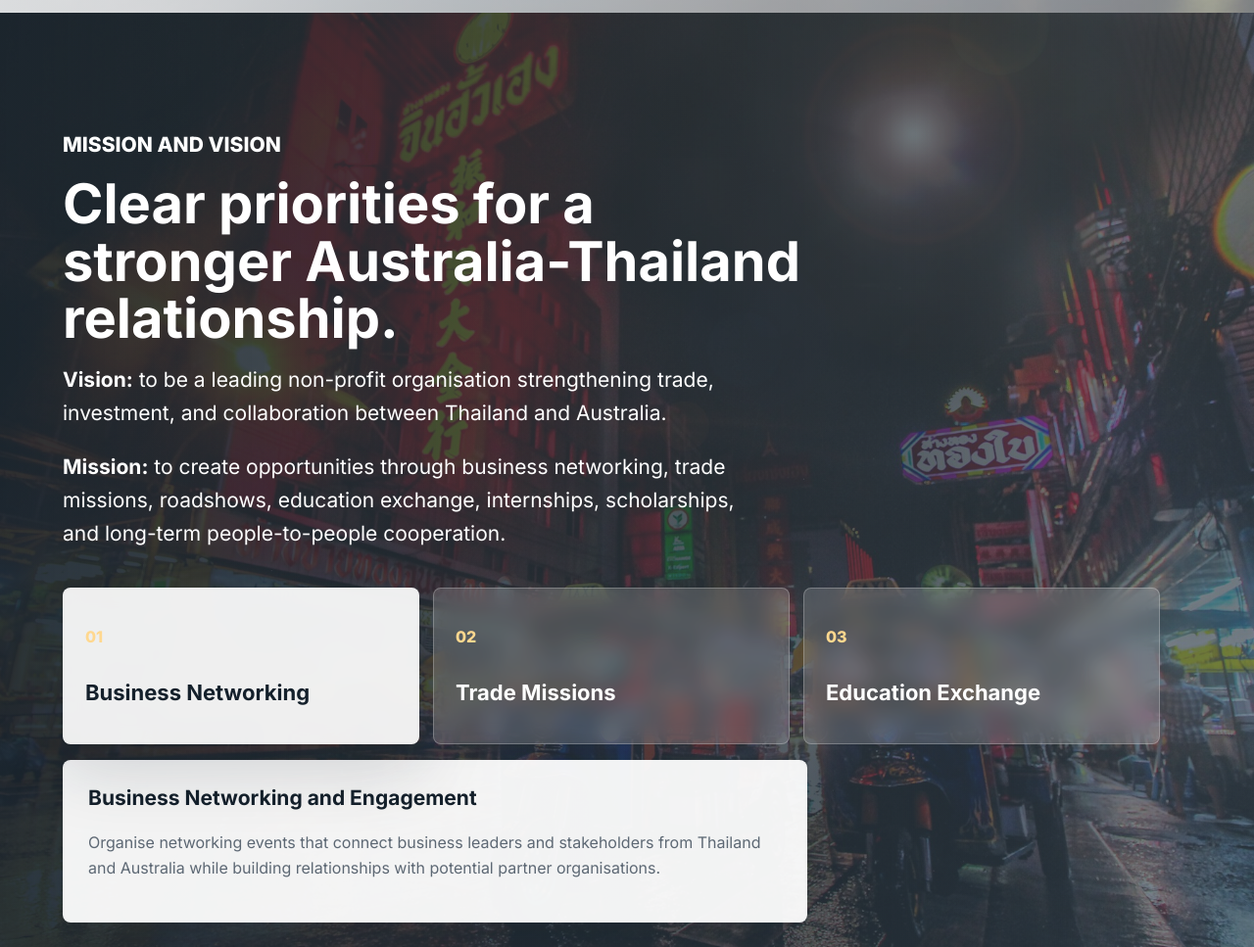
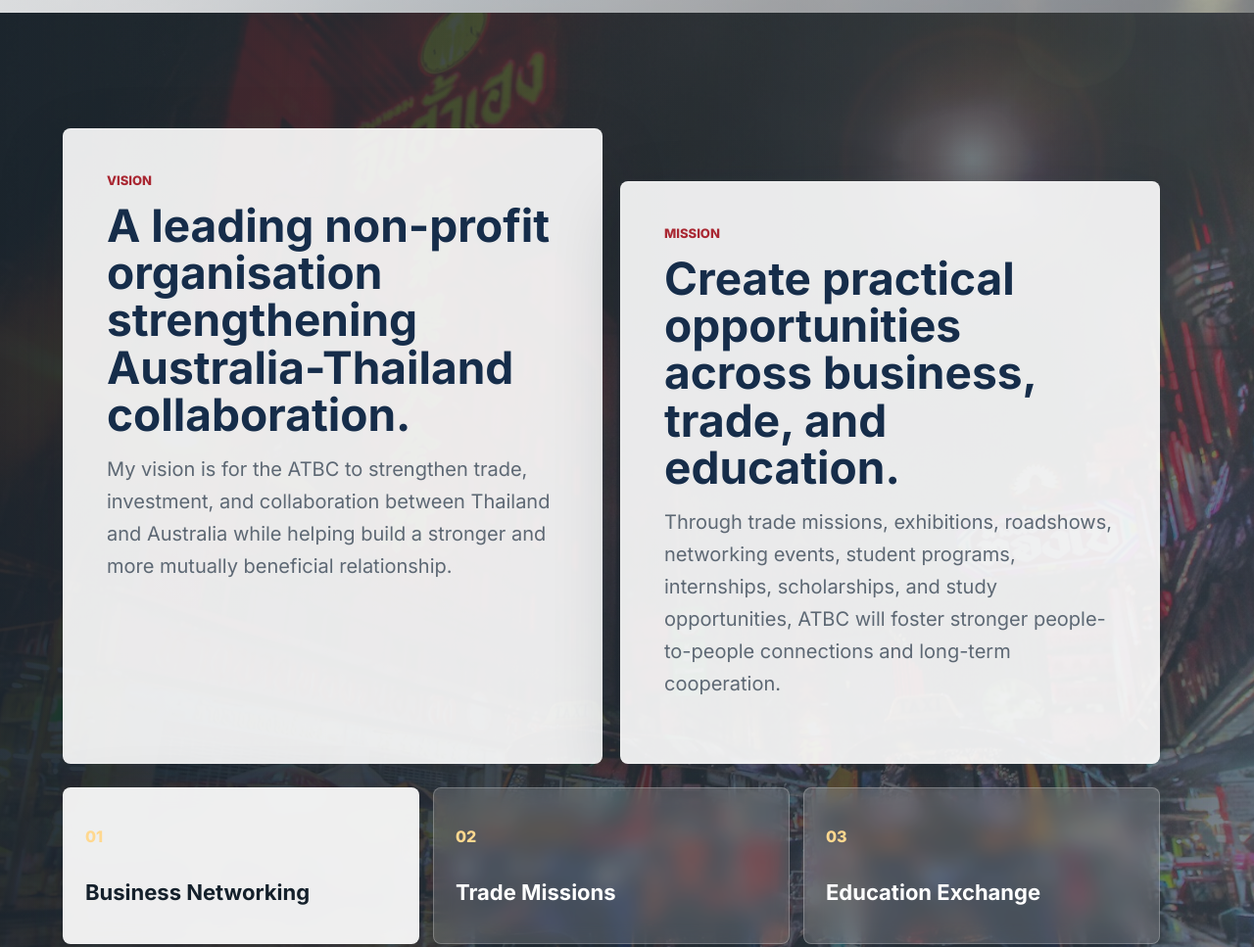
Before and after one commit to timila06/ATBC, a plain HTML site: page index.html in a window 1280 px wide. Shown: the part 9300-10267 px from the top of the page at 98% size. Drawn offline with Linux system fonts and the light colour scheme.

Commit message:
Layout mission and vision side by side

```diff
--- a/index.html
+++ b/index.html
@@ -261,11 +261,17 @@
 
       <section id="mission" class="page mission-page" data-bg="thailand">
         <div class="mission-shell">
-          <div class="section-head light">
-            <p class="eyebrow">Mission and vision</p>
-            <h2>Clear priorities for a stronger Australia-Thailand relationship.</h2>
-            <p><strong>Vision:</strong> to be a leading non-profit organisation strengthening trade, investment, and collaboration between Thailand and Australia.</p>
-            <p><strong>Mission:</strong> to create opportunities through business networking, trade missions, roadshows, education exchange, internships, scholarships, and long-term people-to-people cooperation.</p>
+          <div class="mission-vision-pair">
+            <article>
+              <p class="eyebrow">Vision</p>
+              <h2>A leading non-profit organisation strengthening Australia-Thailand collaboration.</h2>
+              <p>My vision is for the ATBC to strengthen trade, investment, and collaboration between Thailand and Australia while helping build a stronger and more mutually beneficial relationship.</p>
+            </article>
+            <article>
+              <p class="eyebrow">Mission</p>
+              <h2>Create practical opportunities across business, trade, and education.</h2>
+              <p>Through trade missions, exhibitions, roadshows, networking events, student programs, internships, scholarships, and study opportunities, ATBC will foster stronger people-to-people connections and long-term cooperation.</p>
+            </article>
           </div>
           <div class="mission-grid">
             <button class="mission-card is-selected" type="button" data-panel="networking">
--- a/styles.css
+++ b/styles.css
@@ -764,6 +764,37 @@
   width: min(1120px, 100%);
 }
 
+.mission-vision-pair {
+  display: grid;
+  grid-template-columns: repeat(2, minmax(0, 1fr));
+  gap: 18px;
+  margin-bottom: 24px;
+}
+
+.mission-vision-pair article {
+  min-height: 390px;
+  border: 1px solid rgba(255, 255, 255, 0.24);
+  border-radius: 8px;
+  padding: clamp(24px, 4vw, 44px);
+  background: rgba(255, 255, 255, 0.9);
+  box-shadow: var(--shadow);
+}
+
+.mission-vision-pair article:nth-child(2) {
+  margin-top: 54px;
+}
+
+.mission-vision-pair h2 {
+  color: var(--navy);
+  font-size: clamp(28px, 4vw, 46px);
+}
+
+.mission-vision-pair p:not(.eyebrow) {
+  color: var(--muted);
+  font-size: clamp(16px, 1.7vw, 20px);
+  line-height: 1.65;
+}
+
 .mission-grid {
   display: grid;
   grid-template-columns: repeat(3, minmax(0, 1fr));
@@ -1013,6 +1044,7 @@
   .activity-layout,
   .president-feature,
   .mission-grid,
+  .mission-vision-pair,
   .partner-map,
   .history-strip,
   .editorial-band,
@@ -1043,6 +1075,10 @@
   .board-grid {
     grid-template-columns: repeat(2, minmax(0, 1fr));
   }
+
+  .mission-vision-pair article:nth-child(2) {
+    margin-top: 0;
+  }
 }
 
 @media (max-width: 640px) {
```
Also changed, not shown: version-fullscreen-logo.html (+11 -5 lines), version-logo-header.html (+11 -5 lines), version-small-logo.html (+11 -5 lines).
